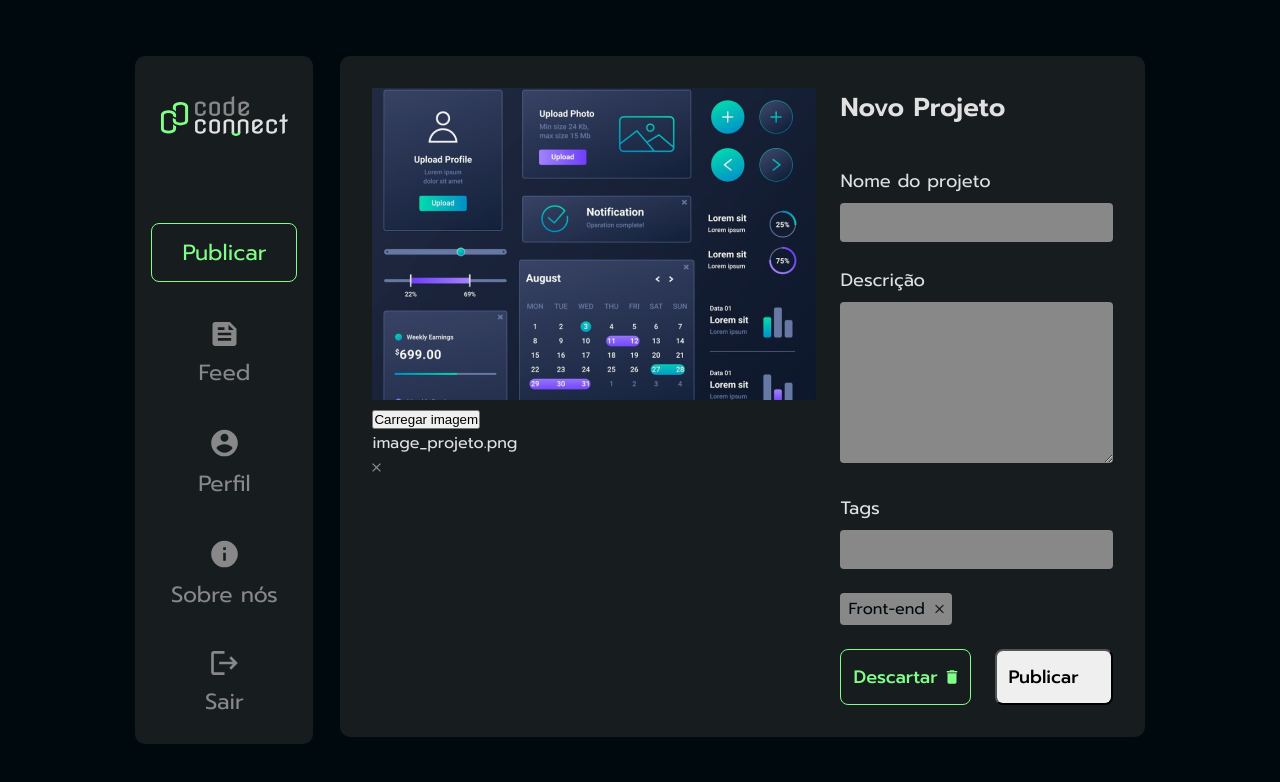
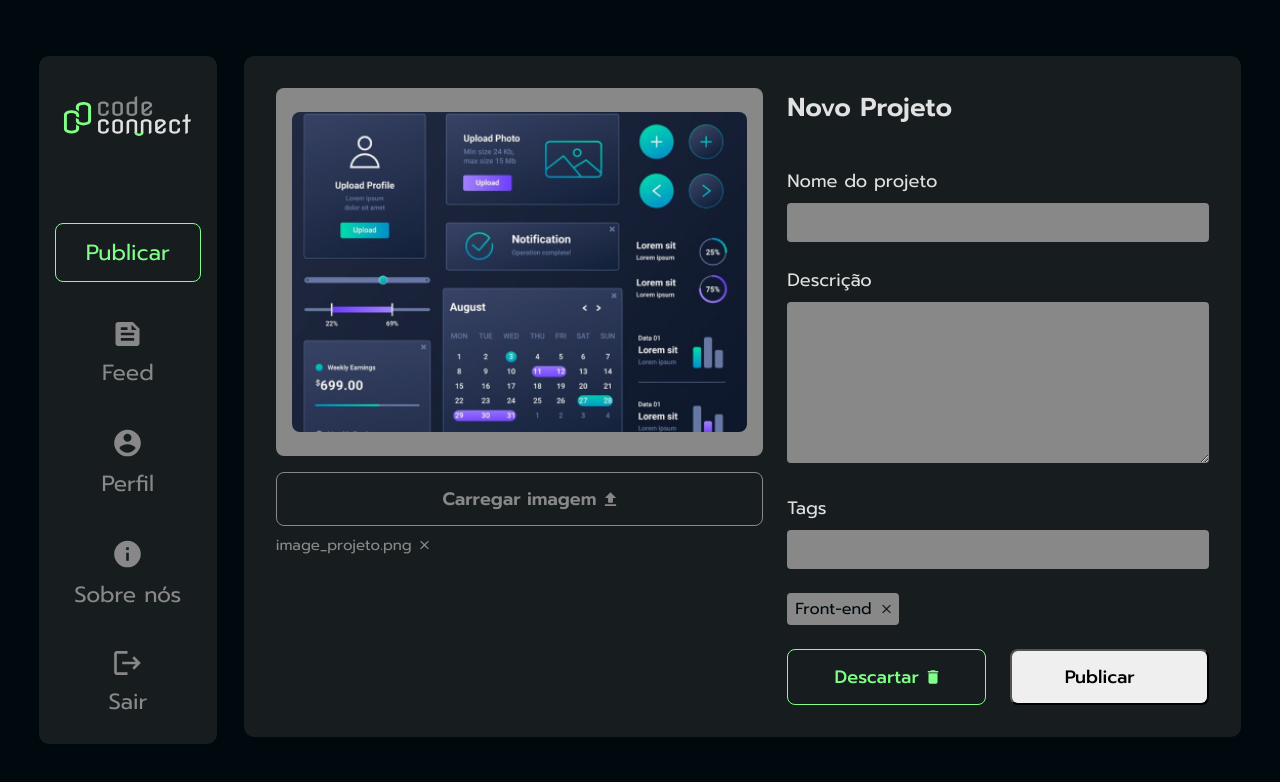
Before and after one commit to thiagoferrer/CodeConnect, a plain HTML site: page index.html in a window 1280 px wide. Drawn offline with Linux system fonts and the light colour scheme.

Commit message:
Envio de arquivos

```diff
--- a/index.html
+++ b/index.html
@@ -55,7 +55,8 @@
             <div class="container-imagem">
                 <img src="./img/imagem1.png" alt="" class="main-imagem">
             </div>
-            <button>Carregar imagem</button>
+            <button id="upload-btn">Carregar imagem</button>
+            <input type="file" id="image-upload" accept="image/" style="display: none" />
             <div class="container-imagem-nome">
                 <p>image_projeto.png</p>
                 <img src="./img/close.svg" alt="">
@@ -90,7 +91,7 @@
         </div>
     </main>
 
-    <script src="script.js"></script>
+    <script src="scripts.js"></script>
 </body>
 
 </html>
--- a/scripts.js
+++ b/scripts.js
@@ -0,0 +1,6 @@
+const uploadBtn = document.getElementById('upload-btn');
+const inputUpload = document.getElementById('image-upload');
+
+uploadBtn.addEventListener('click', () => {
+    inputUpload.click();
+});
--- a/styles.css
+++ b/styles.css
@@ -160,3 +160,56 @@ textarea {
     transform: translateY(-50%);
     margin-left: 8px;
 }
+
+.container-descricao {
+    width: 422px;
+}
+
+.main-imagem {
+    border-radius: 8px;
+    height: 100%;
+    object-fit: cover;
+}
+
+.container-imagem {
+    height: 368px;
+    padding: 24px 16px;
+    background-color: var(--secondary-color);
+    border-radius: 8px;
+}
+
+.container-upload-imagem button{
+    margin: 16px 0 8px 0;
+    background-color: var(--itens-background);
+    border: 1px solid var(--secondary-color);
+    border-radius: 8px;
+    color: var(--secondary-color);
+    width: 100%;
+    text-align: center;
+    padding: 12px;
+    font-family: var(--font-family);
+    font-weight: 600;
+    font-size: 18px;
+    position: relative;
+}
+
+.container-upload-imagem button::after {
+    content: "";
+    background-image: url("./img/upload.svg");
+    background-size: contain;
+    background-repeat: no-repeat;
+    width: 15px;
+    height: 15px;
+    display: inline-block;
+    position: absolute;
+    top: 50%;
+    transform: translateY(-50%);
+    margin-left: 8px;
+}
+
+.container-imagem-nome {
+    display: flex;
+    gap: 8px;
+    color: var(--secondary-color);
+    font-size: 15px;
+}
```
